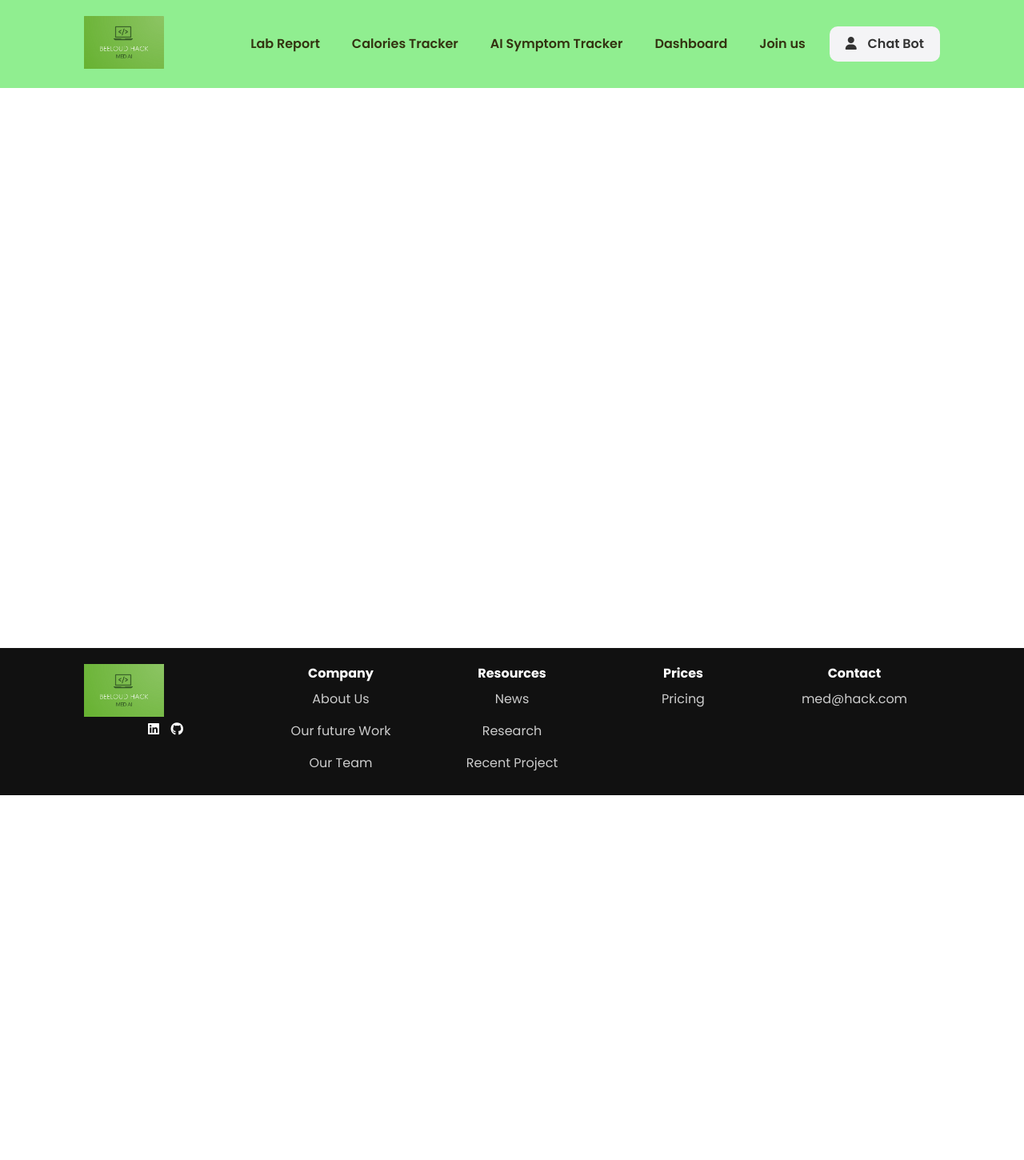
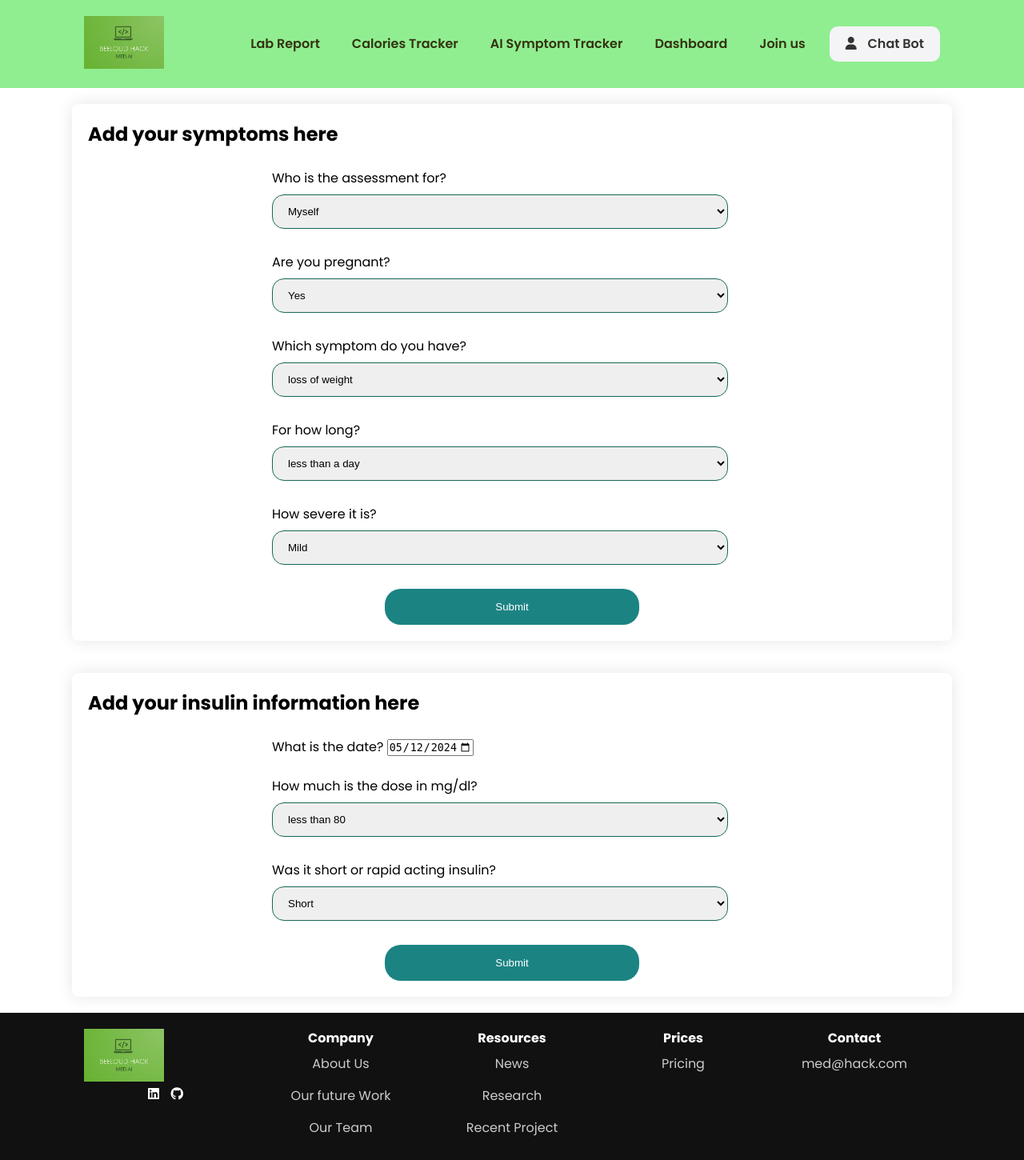
Before and after one commit to MaryamZahiri/Medical-AI-Hack, a Flask app: page /symptom-tracker in a window 1280 px wide. Shown: the whole page at 80% size. Before the commit the page ends 994 px from the top, so only its background shows below. Run offline with Flask 3, Linux system fonts and the light colour scheme.

Commit message:
add symptom form

```diff
--- /dev/null
+++ b/static/css/symptom_page.css
@@ -0,0 +1,84 @@
+
+.derma .container {
+    /* Allow the form container to take up remaining space */
+    /* flex: 1;  */
+    /* Adjust margin as needed */
+    /* margin-right: 20px;
+    padding-left: 20px;
+    padding-right: 20px; */
+    /* max-width: 100%; */
+    /* Limit the width */
+    margin: 0 auto;
+    /* Center the form container */
+    margin-bottom: 130px;
+}
+
+.form-grid {
+    align-items: center;
+    margin: 0 auto;
+}
+
+.form-group {
+    margin-bottom: 15px;
+    /* Increased spacing between form groups */
+    width: 600px;
+    margin: 25px auto;
+}
+
+.form-input,
+.form-select,
+.form-textarea {
+    width: 90%;
+    padding: 12px 15px;
+    /* Increased padding for comfort */
+    margin-top: 8px;
+    border: 1px solid #176857;
+    border-radius: 15px;
+    /* More rounded corners */
+    transition: box-shadow 0.3s, border-color 0.3s;
+    /* Smooth transition for focus effect */
+    margin-bottom: 5px;
+}
+
+.form-select {
+    width: 95%;
+}
+
+.form-input:focus,
+.form-select:focus,
+.form-textarea:focus {
+    box-shadow: 0 0 5px rgba(0, 0, 0, 0.2);
+    /* Subtle focus effect */
+    border-color: #888;
+    /* Slight border color change on focus */
+}
+
+.form-button {
+    background-color: #1c8383;
+    color: white;
+    padding: 15px 25px;
+    /* Increased padding for a larger button */
+    /* Increased margin for spacing */
+    border: none;
+    cursor: pointer;
+    width: 30%;
+    /* More rounded corners for the button */
+    border-radius: 20px;
+    margin-left: 50%;
+    /* Margin left according to the parent */
+    transform: translateX(-50%);
+    /* translate according to the element's width */
+}
+
+.form-button:hover {
+    background-color: #c87f67;
+}
+
+.error {
+    color: red;
+}
+
+.form-image-container {
+    display: flex;
+    align-items: flex-start; /* Align items at the start */
+}
--- /dev/null
+++ b/static/js/symptom_form_action.js
@@ -0,0 +1,33 @@
+document.addEventListener("DOMContentLoaded", function() {
+    var form = document.getElementById("myForm");
+    var submittedImage = document.getElementById("submittedImage");
+    var thankYouMessage = document.getElementById("thankYouMessage");
+
+    form.addEventListener("submit", function(event) {
+        // Prevent the default form submission behavior
+        event.preventDefault();
+
+        // Show the thank you message
+        thankYouMessage.textContent = "Your symptom tracker";
+
+        // Show the submitted image
+        submittedImage.style.display = "block";
+    });
+});
+
+document.addEventListener("DOMContentLoaded", function() {
+    var form = document.getElementById("myForm2");
+    var submittedImage = document.getElementById("submittedImage2");
+    var thankYouMessage = document.getElementById("thankYouMessage2");
+
+    form.addEventListener("submit", function(event) {
+        // Prevent the default form submission behavior
+        event.preventDefault();
+
+        // Show the thank you message
+        thankYouMessage.textContent = "Your insulin tracker";
+
+        // Show the submitted image
+        submittedImage.style.display = "block";
+    });
+});
--- a/templates/header_html/symptom_tracker.html
+++ b/templates/header_html/symptom_tracker.html
@@ -7,6 +7,7 @@
 
     <!-- Include our css -->
     <link href="{{ url_for('static',filename='main_style.css') }}" rel="stylesheet" type="text/css"/>
+    <link href="{{ url_for('static',filename='css/symptom_page.css') }}" rel="stylesheet" type="text/css"/>
 
     <!-- Google fonts -->
     <link rel="preconnect" href="https://fonts.googleapis.com">
@@ -27,8 +28,100 @@
 
     <!-- Main Screen -->
     <div class="dashboard-screen">
-        <div class="dashboard-content"></div>
+        <div class="dashboard-content">
+            <section class="derma" id="myForm">
+                <div class="container-shadow">
+                    <h2>Add your symptoms here</h2>
+                    <form id="myForm" action="submit_here" method="post" class="form-grid">
+                        <div class="form-group">
+                            Who is the assessment for?
+                            <select name="Purpose of Contact" class="form-select">
+                                <option value="New Game Request">Myself</option>
+                                <option value="Reporting a Bug">Someone lese</option>
+                            </select>
+                        </div>
+                        <div class="form-group">
+                            Are you pregnant?
+                            <select name="Purpose of Contact" class="form-select">
+                                <option value="New Game Request">Yes</option>
+                                <option value="Reporting a Bug">No</option>
+                            </select>
+                        </div>
+                        <div class="form-group">
+                            Which symptom do you have?
+                            <select name="Purpose of Contact" class="form-select">
+                                <option value="New Game Request">loss of weight</option>
+                                <option value="Reporting a Bug">dry throat</option>
+                                <option value="Reporting a Bug">increased appetite</option>
+                                <option value="Reporting a Bug">frequent urination</option>
+                            </select>
+                        </div>
+                        <div class="form-group">
+                            For how long?
+                            <select name="Purpose of Contact" class="form-select">
+                                <option value="New Game Request">less than a day</option>
+                                <option value="Reporting a Bug">one dat to one week</option>
+                                <option value="Reporting a Bug">one week to one month</option>
+                                <option value="Reporting a Bug">one month to one year</option>
+                            </select>
+                        </div>
+                        <div class="form-group">
+                            How severe it is?
+                            <select name="Purpose of Contact" class="form-select">
+                                <option value="New Game Request">Mild</option>
+                                <option value="Reporting a Bug">Moderate</option>
+                                <option value="Reporting a Bug">Severe</option>
+                            </select>
+                        </div>
+
+                        <button type="submit" class="form-button">Submit</button>
+                    </form>
+                </div>
+                    <p id="thankYouMessage"></p>
+                    <p id="thankYouMessage" style="display: none;">Your symptom tracker</p>
+
+                    <img src="static/images/symp.JPG" id="submittedImage" style="display: none;" alt="Submitted Image">
+            </section>
+        </div>
     </div>
+    <script src="static/js/symptom_form_action.js"></script>
+
+    <section class="derma" id="myForm2">
+        <div class="container-shadow">
+            <h2>Add your insulin information here</h2>
+            <form id="myForm" action="submit_here" method="post" class="form-grid">
+                <div class="form-group">
+                    What is the date?
+                    <input type="date" id="start" name="trip-start" value="2024-05-12" min="1900-01-01" max="2040-12-31" />
+                </div>
+                <div class="form-group">
+                    How much is the dose in mg/dl?
+                    <select name="Purpose of Contact" class="form-select">
+                        <option value="New Game Request"> less than 80 </option>
+                        <option value="New Game Request">80-100</option>
+                        <option value="Reporting a Bug">100-120</option>
+                        <option value="Reporting a Bug">120-140</option>
+                        <option value="Reporting a Bug"> more than 140</option>
+                    </select>
+                </div>
+                <div class="form-group">
+                    Was it short or rapid acting insulin?
+                    <select name="Purpose of Contact" class="form-select">
+                        <option value="New Game Request">Short</option>
+                        <option value="Reporting a Bug">Rapid acting</option>
+                    </select>
+                </div>
+
+                <button type="submit" class="form-button">Submit</button>
+                        </form>
+                    </div>
+                    <p id="thankYouMessage2"></p>
+                    <p id="thankYouMessage2" style="display: none;">Your insulin tracker</p>
+                </div>
+                <img src="static/images/insulin.JPG" id="submittedImage2" style="display: none;" alt="Submitted Image">
+            </div>
+    </section>
+    <script src="static/js/symptom_form_action.js"></script>
 
     <!-- Footer -->
     <med-ai-footer></med-ai-footer>
```
